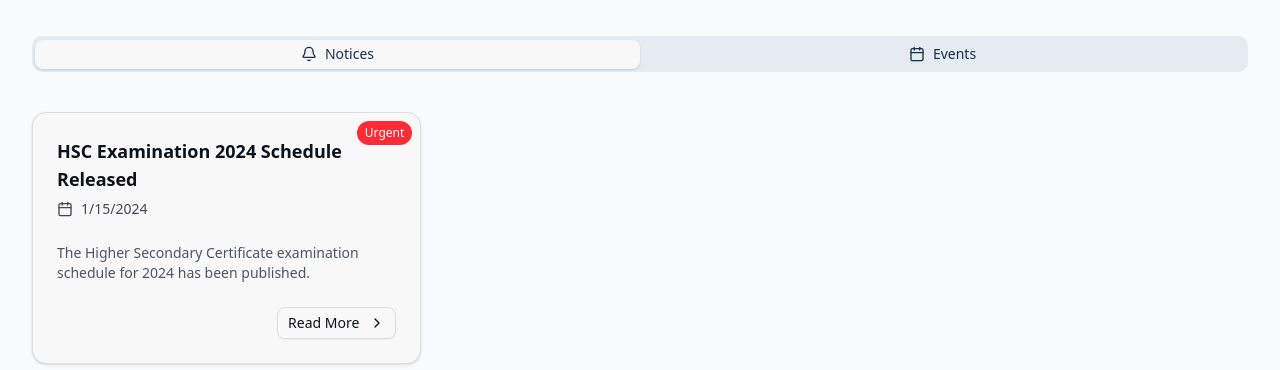
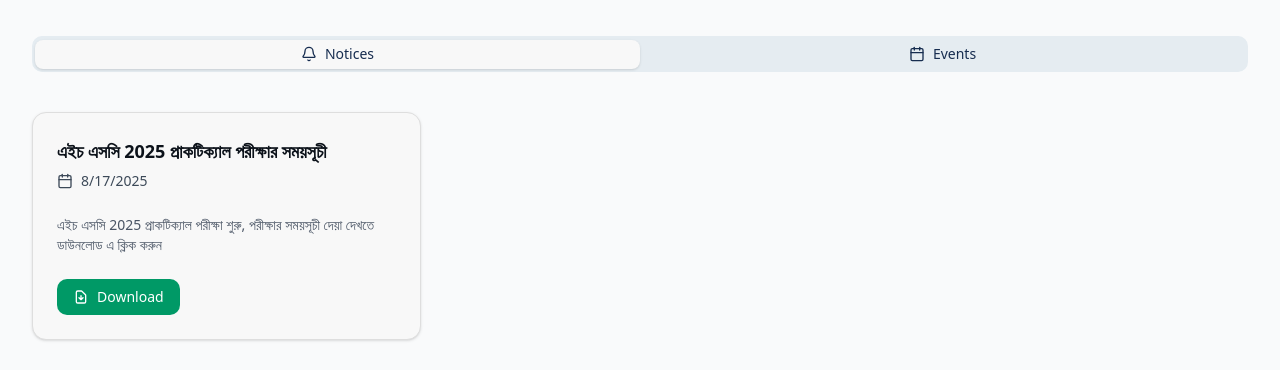
Before and after one commit to ImranParthib/edukia-client, a Next.js app: page / in a window 1280 px wide. Shown: the part 2820-3190 px from the top of the page. Built offline with nearby package versions, Linux system fonts and the light colour scheme.

Commit message:
✨ feat: update NoticeEventsSection with new HSC 2025 practical exam notice and PDF download link; remove urgent label and adjust button visibility

```diff
--- a/components/NoticeEventsSection.jsx
+++ b/components/NoticeEventsSection.jsx
@@ -20,11 +20,12 @@ export function NoticeEventsSection() {
   const notices = [
     {
       id: 1,
-      title: "HSC Examination 2024 Schedule Released",
-      date: "2024-01-15",
+      title: "এইচ এসসি 2025 প্রাকটিক্যাল পরীক্ষার সময়সূচী ",
+      date: "2025-08-17",
       description:
-        "The Higher Secondary Certificate examination schedule for 2024 has been published.",
-      urgent: true,
+        "এইচ এসসি 2025 প্রাকটিক্যাল পরীক্ষা শুরু, পরীক্ষার সময়সূচী দেয়া দেখতে ডাউনলোড  এ ক্লিক করুন ",
+
+      pdfSrc: "/notices/hsc-practical-exam-2025.pdf",
     },
   ];
 
@@ -87,11 +88,6 @@ export function NoticeEventsSection() {
             <div className="grid gap-4 sm:gap-6 md:grid-cols-2 lg:grid-cols-3">
               {notices.map((notice) => (
                 <Card key={notice.id} className="relative">
-                  {notice.urgent && (
-                    <div className="absolute top-2 right-2 bg-red-500 text-white text-xs px-2 py-1 rounded-full">
-                      Urgent
-                    </div>
-                  )}
                   <CardHeader>
                     <CardTitle className="text-lg">{notice.title}</CardTitle>
                     <CardDescription className="flex items-center gap-2">
@@ -105,10 +101,29 @@ export function NoticeEventsSection() {
                     </p>
                   </CardContent>
                   <CardFooter>
-                    <Button variant="outline" size="sm" className="ml-auto">
-                      Read More
-                      <ChevronRight className="h-4 w-4 ml-1" />
-                    </Button>
+                    <Link
+                      href={notice.pdfSrc}
+                      target="_blank"
+                      rel="noopener noreferrer"
+                      aria-label={`Download ${notice.title} PDF`}
+                      className="bg-emerald-600 hover:bg-emerald-700 text-white dark:bg-emerald-800 dark:hover:bg-emerald-900 dark:text-emerald-100 px-3 lg:px-4 py-2 rounded-lg font-medium transition-colors duration-200 inline-flex items-center gap-1 lg:gap-2 text-xs lg:text-sm"
+                    >
+                      <svg
+                        className="w-3 h-3 lg:w-4 lg:h-4"
+                        fill="none"
+                        stroke="currentColor"
+                        viewBox="0 0 24 24"
+                      >
+                        <path
+                          strokeLinecap="round"
+                          strokeLinejoin="round"
+                          strokeWidth={2}
+                          d="M12 10v6m0 0l-3-3m3 3l3-3m2 8H7a2 2 0 01-2-2V5a2 2 0 012-2h5.586a1 1 0 01.707.293l5.414 5.414a1 1 0 01.293.707V19a2 2 0 01-2 2z"
+                        />
+                      </svg>
+                      <span className="hidden lg:inline">Download</span>
+                      <span className="lg:hidden">PDF</span>
+                    </Link>
                   </CardFooter>
                 </Card>
               ))}
@@ -151,7 +166,11 @@ export function NoticeEventsSection() {
                     </p>
                   </CardContent>
                   <CardFooter>
-                    <Button variant="outline" size="sm" className="ml-auto">
+                    <Button
+                      variant="outline"
+                      size="sm"
+                      className="ml-auto hidden"
+                    >
                       Learn More
                       <ChevronRight className="h-4 w-4 ml-1" />
                     </Button>
@@ -160,11 +179,18 @@ export function NoticeEventsSection() {
               ))}
             </div>
 
-            <div className="text-center">
-              <Link href="/events">
-                <Button variant="outline">View All Events</Button>
-              </Link>
-            </div>
+            {pathname !== "/notice" && (
+              <div className="text-center mt-8">
+                <Link href="/notice">
+                  <Button
+                    variant="outline"
+                    className="w-full sm:w-auto inline-flex h-10 sm:h-11 md:h-12 items-center justify-center rounded-md bg-primary px-6 sm:px-8 text-sm md:text-base font-medium text-white shadow transition-colors hover:bg-primary/90 dark:hover:bg-primary dark:text-gray-100 dark:bg-primary/80"
+                  >
+                    View All Events
+                  </Button>
+                </Link>
+              </div>
+            )}
           </TabsContent>
         </Tabs>
       </div>
```
